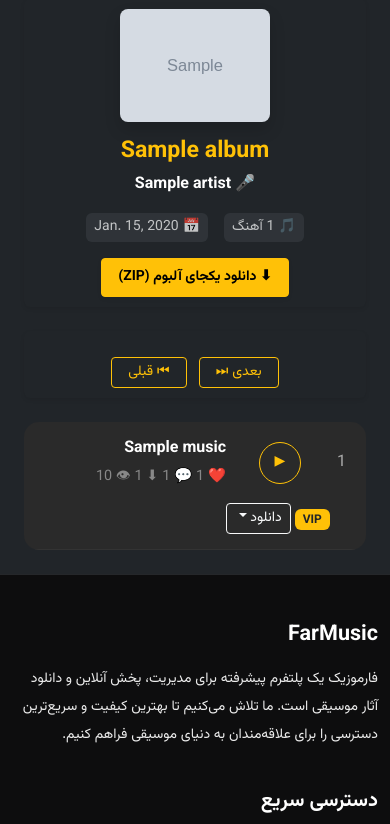
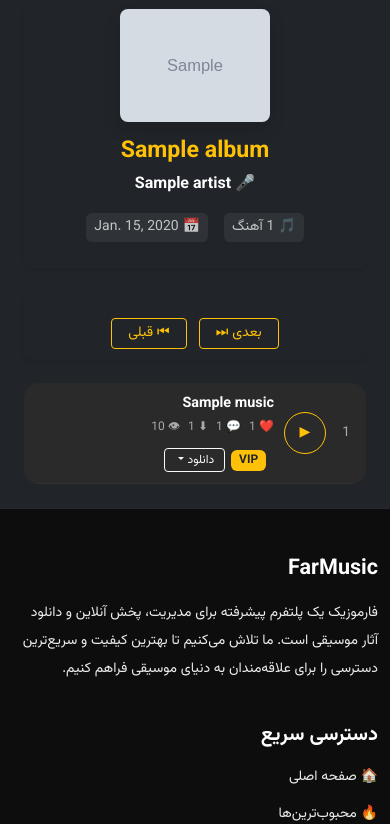
Before and after one commit to farshadnbd/Farmusic, a Django app: a page that uses music/templates/music/album_detail.html in a window 390 px wide. Shown: the part 81-905 px from the top of the page. Run offline with Django 5.2, Linux system fonts and the light colour scheme; tables that the repository leaves empty hold one stand-in row (values such as "Sample post"); grey boxes marked "Sample" are stand-in pictures; some libraries are stand-ins or nearby versions.

Commit message:
remove zip

```diff
--- a/dashboard/views.py
+++ b/dashboard/views.py
@@ -6,7 +6,7 @@ from django.contrib.admin.views.decorators import staff_member_required
 from django.contrib.auth.models import User
 from django.contrib import messages
 from django.urls import reverse
-from dashboard.utils import extract_cover, extract_metadata, extract_lyrics, generate_album_zip
+from dashboard.utils import extract_cover, extract_metadata, extract_lyrics
 from music.models import Music, Album, Artist, Comment, Genre, ArtistFollow
 from music.utils import upload_to_ftp_and_clean  # 👈 امپورت تابع آپلود FTP شما
 from accounts.models import Subscription, Notification
@@ -166,10 +166,6 @@ def bulk_upload(request):
                 )
             Notification.objects.bulk_create(notifications)
 
-            if album:
-                album.zip_url = None
-                album.save(update_fields=["zip_url"])
-
         messages.success(request,
                          f"{len(musics)} آهنگ با موفقیت به همراه تفکیک خوانندگان اضافه و فرآیند انتقال به هاست دانلود آغاز شد.")
         return redirect('bulk_upload')
--- a/music/models.py
+++ b/music/models.py
@@ -54,7 +54,6 @@ class Album(models.Model):
     artist = models.ForeignKey(Artist, on_delete=models.CASCADE)
     cover = models.ImageField(upload_to='albums/', blank=True, null=True)
     cover_url = models.URLField(max_length=500, blank=True, null=True)  # 👈 جدید
-    zip_url = models.URLField(max_length=500, blank=True, null=True)  # 👈 اگر بعداً فایل ZIP هم روی هاست دانلود باشد
     release_date = models.DateField(null=True, blank=True)
     created_at = models.DateTimeField(auto_now_add=True)
 
@@ -67,7 +66,6 @@ class Album(models.Model):
         return f"{self.title} - {self.artist.name}"
 
     def delete(self, *args, **kwargs):
-        delete_file_from_ftp(self.zip_url)
         delete_file_from_ftp(self.cover_url)
 
         if self.cover and self.cover.name:
--- a/music/signals.py
+++ b/music/signals.py
@@ -42,15 +42,9 @@ def delete_music_files(sender, instance, **kwargs):
     if instance.cover:
         instance.cover.delete(save=False)
 
-
 @receiver(post_delete, sender=Album)
 def delete_album_files(sender, instance, **kwargs):
-
     delete_file_from_ftp(instance.cover_url)
-    delete_file_from_ftp(instance.zip_url)
 
     if instance.cover:
         instance.cover.delete(save=False)
-
-    if instance.zip_file:
-        instance.zip_file.delete(save=False)
--- a/music/static/music/css/style.css
+++ b/music/static/music/css/style.css
@@ -1382,3 +1382,75 @@ body {
         height: 26px !important;
     }
 }
+
+/* ─── بهینه‌سازی لیست آهنگ‌های آلبوم برای موبایل ─── */
+.track-row {
+    display: flex;
+    align-items: center;
+    gap: 12px;
+    padding: 12px 15px;
+    border-bottom: 1px solid #333;
+    background: #2a2a2a;
+    transition: background 0.2s ease;
+}
+
+/* اصلاح چیدمان در نمایشگرهای کوچک (موبایل) */
+@media (max-width: 576px) {
+    .track-row {
+        display: grid;
+        grid-template-columns: auto auto 1fr;
+        grid-template-areas:
+            "num play info"
+            "num play download";
+        gap: 8px 10px;
+        padding: 10px;
+    }
+
+    .track-number {
+        grid-area: num;
+        width: 20px;
+        text-align: center;
+        font-size: 0.85rem;
+    }
+
+    .track-play {
+        grid-area: play;
+        width: auto;
+    }
+
+    .track-info {
+        grid-area: info;
+        min-width: 0; /* برای فعال شدن ellipsis و جلوگیری از بهم ریختگی متن */
+    }
+
+    .track-title {
+        font-size: 0.9rem;
+        white-space: nowrap;
+        overflow: hidden;
+        text-overflow: ellipsis;
+    }
+
+    .track-stats {
+        font-size: 0.75rem;
+        margin-top: 3px;
+        display: flex;
+        flex-wrap: wrap;
+        gap: 8px;
+        color: #aaa;
+    }
+
+    .track-download {
+        grid-area: download;
+        width: 100%;
+        text-align: right;
+        margin-top: 4px;
+        display: flex;
+        align-items: center;
+        gap: 6px;
+    }
+
+    .track-download .btn {
+        padding: 2px 10px;
+        font-size: 0.75rem;
+    }
+}
--- a/music/templates/music/album_detail.html
+++ b/music/templates/music/album_detail.html
@@ -10,13 +10,10 @@
           content="دانلود آلبوم {{ album.title }} از {{ album.artist.name }} همراه با تمامی ترک‌ها و دانلود مستقیم در FarMusic">
     <meta property="og:title"
           content="{{ album.title }} - {{ album.artist.name }}">
-
     <meta property="og:description"
           content="دانلود آلبوم {{ album.title }} از {{ album.artist.name }}">
-
     <meta property="og:type"
           content="music.album">
-
     <meta property="og:url"
           content="{{ request.build_absolute_uri }}">
 
@@ -96,13 +93,7 @@
                                 <span class="bg-secondary bg-opacity-25 px-2 py-1 rounded">📅 {{ album.release_date }}</span>
                             {% endif %}
                         </div>
-
-                        <a href="{% url 'download_album' album.id %}"
-                           class="btn btn-warning btn-sm fw-bold px-3 py-2 shadow-sm">
-                            ⬇ دانلود یکجای آلبوم (ZIP)
-                        </a>
                     </div>
-
                 </div>
             </div>
         </div>
@@ -135,14 +126,14 @@
                         </button>
                     </div>
                     <div class="track-info">
-                        <div class="track-title">
+                        <div class="track-title text-truncate">
                             {{ music.title }}
                         </div>
                         <div class="track-stats">
-                            ❤️ {{ music.likes_count }}
-                            💬 {{ music.comments_count }}
-                            ⬇ {{ music.download_count }}
-                            👁 {{ music.views_count }}
+                            <span>❤️ {{ music.likes_count }}</span>
+                            <span>💬 {{ music.comments_count }}</span>
+                            <span>⬇ {{ music.download_count }}</span>
+                            <span>👁 {{ music.views_count }}</span>
                         </div>
                     </div>
                     <div class="track-download">
--- a/music/urls.py
+++ b/music/urls.py
@@ -15,11 +15,9 @@ urlpatterns = [
     path('', home, name='home'),
     path('music/<int:pk>/<str:slug_en>/', music_detail, name='music_detail'),
     path('download/<int:pk>/', download_music, name='download_music'),
-
     path('search/', search_music, name='search_music'),
     path('genre/<int:genre_id>/<str:slug_en>/', genre_musics, name='genre_musics'),
     path('popular/', popular_musics, name='popular_musics'),
-
     path('artists/', artists_list, name='artists_list'),
     path('artist/<int:artist_id>/<str:slug_en>/', artist_detail, name='artist_detail'),
     path('about/', about, name='about'),
@@ -29,10 +27,7 @@ urlpatterns = [
     path('delete-comment/<int:comment_id>/', delete_comment, name='delete_comment'),
     path('favorites/', favorite_musics, name='favorites'),
     path('search-suggestions/', search_suggestions, name='search_suggestions'),
-
-    path('album/<int:album_id>/download/', download_album, name='download_album'),
     path('album/<int:album_id>/<str:slug_en>/', album_detail, name='album_detail'),
-
     path('artist/<int:artist_id>/follow', toggle_follow_artist, name='toggle_follow_artist'),
     path('playlists/', playlists, name='playlists'),
     path('playlists/create/', create_playlist, name='create_playlist'),
--- a/music/views.py
+++ b/music/views.py
@@ -1,5 +1,4 @@
 from django.shortcuts import render, redirect, get_object_or_404
-from dashboard.utils import generate_album_zip
 from .models import Music, Genre, Artist, Like, Comment, Album, ArtistFollow, Playlist, CommentReport
 from django.contrib import messages
 from django.utils import timezone
@@ -32,10 +31,8 @@ def home(request):
     if request.user.is_authenticated:
         try:
             subscription = Subscription.objects.get(user=request.user)
-            user_has_vip = (
-                    subscription.active and
-                    subscription.expire_date >= timezone.now()
-            )
+            user_has_vip = (subscription.active and subscription.expire_date >= timezone.now())
+
         except Subscription.DoesNotExist:
             pass
 
@@ -48,18 +45,10 @@ def home(request):
 
 
 def music_detail(request, pk, slug_en=None):
-    music = get_object_or_404(
-        Music.objects.select_related('artist', 'genre', 'album'),
-        pk=pk
-    )
+    music = get_object_or_404(Music.objects.select_related('artist', 'genre', 'album'), pk=pk)
 
     if slug_en is None or (music.slug_en and music.slug_en != slug_en):
-        return redirect(
-            'music_detail',
-            pk=music.id,
-            slug_en=music.slug_en or 'music',
-            permanent=True
-        )
+        return redirect('music_detail', pk=music.id, slug_en=music.slug_en or 'music', permanent=True)
 
     music.views_count += 1
     music.save(update_fields=['views_count'])
@@ -70,10 +59,7 @@ def music_detail(request, pk, slug_en=None):
         .filter(artist=music.artist)
         .exclude(id=music.id)[:6]
     )
-    comments = Comment.objects.filter(
-        music=music,
-        parent__isnull=True
-    ).order_by('-created_at')
+    comments = Comment.objects.filter(music=music, parent__isnull=True).order_by('-created_at')
 
     playlists = []
     if request.user.is_authenticated:
@@ -94,18 +80,9 @@ def music_detail(request, pk, slug_en=None):
     if music.is_vip and not user_has_vip:
         can_download = False
 
-    return render(
-        request,
-        'music/detail.html',
-        {
-            'music': music,
-            'can_download': can_download,
-            'related_musics': related_musics,
-            'comments': comments,
-            'playlists': playlists,
-            'user_has_vip': user_has_vip,  # 👈 اضافه شد
-        }
-    )
+    return render(request, 'music/detail.html',
+                  {'music': music, 'can_download': can_download, 'related_musics': related_musics, 'comments': comments,
+                   'playlists': playlists, 'user_has_vip': user_has_vip, })
 
 
 def download_music(request, pk):
@@ -137,14 +114,6 @@ def download_music(request, pk):
         music.download_count += 1
         music.save(update_fields=['download_count'])
 
-        # ترفند: اضافه کردن کوری استرینگ برای مجبور کردن بعضی هاست‌های دانلود به دانلود مستقیم
-        # اگر هاست دانلود شما پارامتر دیسپوزیشن را ساپورت کند (مثل ?dl=1 یا ?download=1) آن را اینجا اضافه کنید:
-        # if "?" in file_url:
-        #     file_url += "&dl=1"
-        # else:
-        #     file_url += "?dl=1"
-
-    # ۳. ریدایرکت به هاست دانلود
     return redirect(file_url)
 
 
@@ -174,15 +143,12 @@ def search_music(request):
                 Q(title__icontains=query) |
                 Q(slug_en__icontains=query_slug) |
                 Q(search_aliases__icontains=query) |
-
                 Q(artist__name__icontains=query) |
                 Q(artist__slug_en__icontains=query_slug) |
                 Q(artist__search_aliases__icontains=query) |
-
                 Q(album__title__icontains=query) |
                 Q(album__slug_en__icontains=query_slug) |
                 Q(album__search_aliases__icontains=query) |
-
                 Q(genre__name__icontains=query) |
                 Q(genre__slug_en__icontains=query_slug) |
                 Q(genre__search_aliases__icontains=query)
@@ -218,16 +184,8 @@ def genre_musics(request, genre_id, slug_en=None):
         except Subscription.DoesNotExist:
             pass
 
-    return render(
-        request,
-        'music/genre_musics.html',
-        {
-            'genre': genre,
-            'musics': musics,
-            'page_obj': page_obj,
-            'user_has_vip': user_has_vip  # 👈 اضافه شد
-        }
-    )
+    return render(request, 'music/genre_musics.html',
+                  {'genre': genre, 'musics': musics, 'page_obj': page_obj, 'user_has_vip': user_has_vip})
 
 
 def popular_musics(request):
@@ -258,12 +216,9 @@ def popular_musics(request):
         except Subscription.DoesNotExist:
             pass
 
-    return render(request, 'music/popular.html', {
-        'musics': musics,
-        'page_obj': page_obj,
-        'current_sort': sort_by,
-        'user_has_vip': user_has_vip  # 👈 اضافه شد
-    })
+    return render(request, 'music/popular.html', {'musics': musics, 'page_obj': page_obj,
+                                                  'current_sort': sort_by,
+                                                  'user_has_vip': user_has_vip})
 
 
 def artists_list(request):
@@ -583,36 +538,6 @@ def album_detail(request, album_id, slug_en=None):
 
 
 @login_required
-def download_album(request, album_id):
-    album = get_object_or_404(Album, id=album_id)
-
-    try:
-        subscription = Subscription.objects.get(user=request.user)
-
-        if not subscription.active or subscription.expire_date < timezone.now():
-            return redirect("buy_subscription")
-
-    except Subscription.DoesNotExist:
-        return redirect("buy_subscription")
-
-    # اگر هنوز ZIP ساخته نشده
-    if not album.zip_url and not album.zip_url:
-        generate_album_zip(album)
-        album.refresh_from_db()
-
-    # اولویت با هاست دانلود
-    if album.zip_url:
-        return redirect(album.zip_url)
-
-    # برای آلبوم‌های قدیمی
-    if album.zip_url:
-        return redirect(album.zip_url)
-
-    messages.error(request, "فایل آلبوم موجود نیست")
-    return redirect("album_detail", album.id, album.slug_en)
-
-
-@login_required
 def toggle_follow_artist(request, artist_id):
     artist = get_object_or_404(Artist, id=artist_id)
     follow = ArtistFollow.objects.filter(user=request.user, artist=artist)
```
Also changed, not shown: dashboard/utils.py (+0 -64 lines), music/utils.py (+0 -34 lines).
